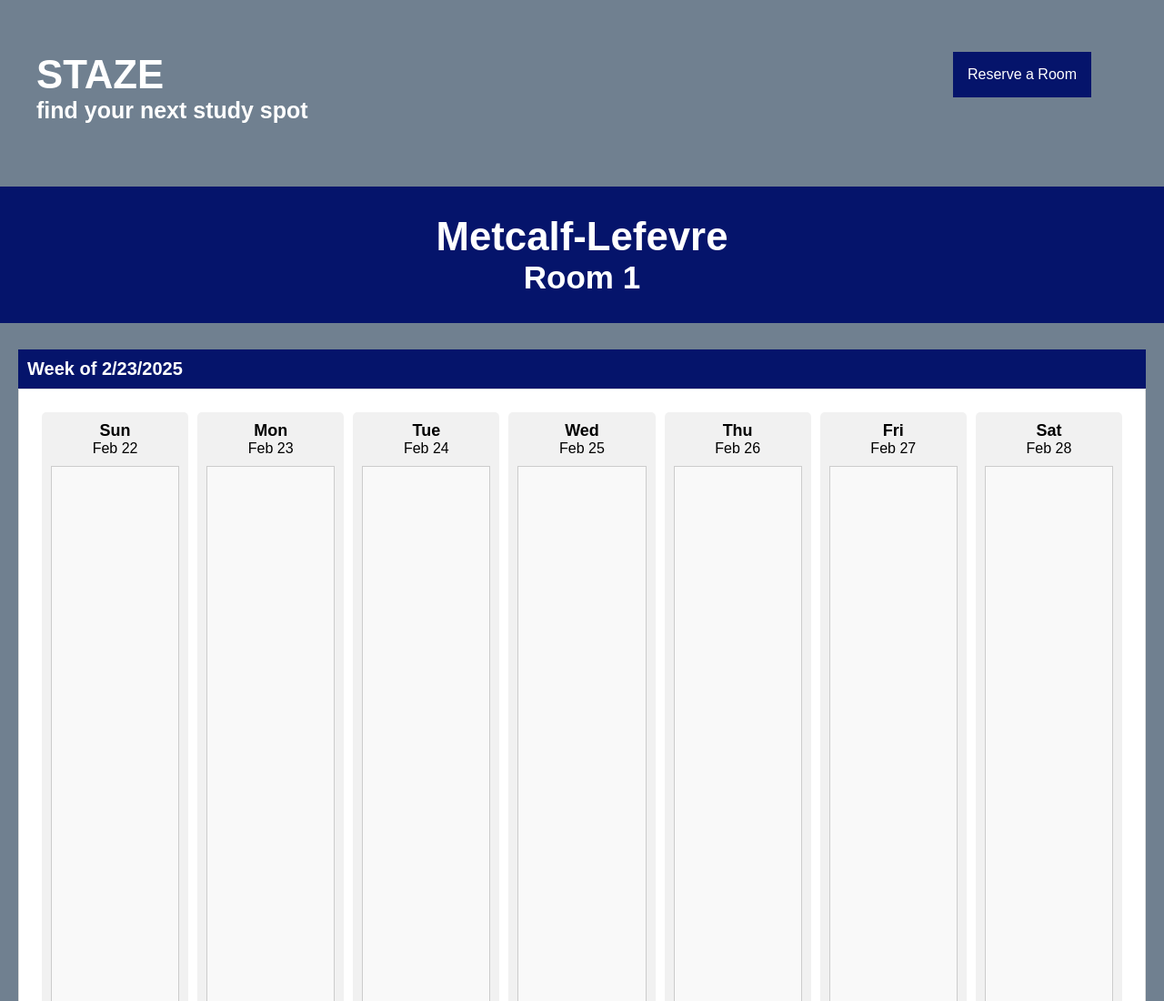
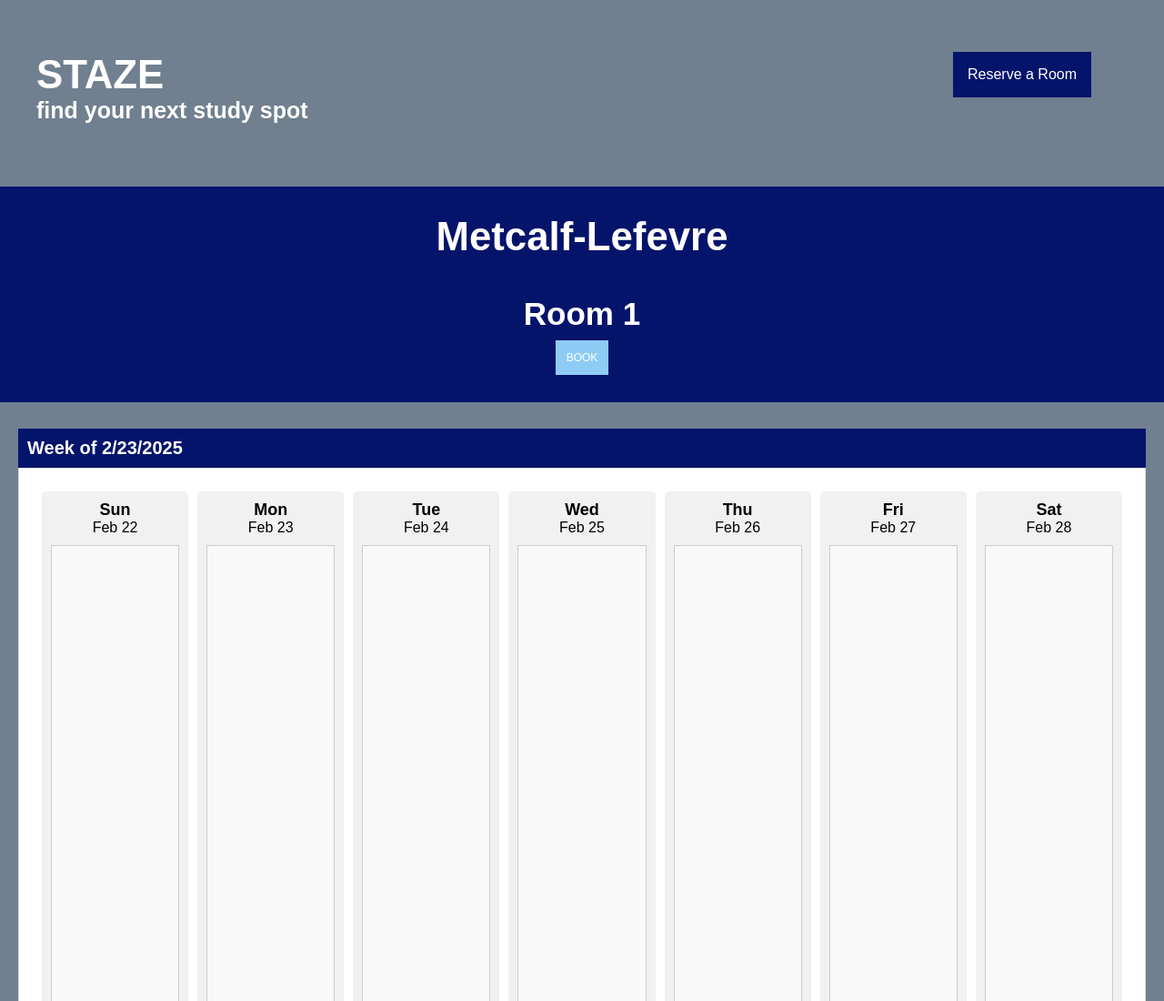
Before and after one commit to mndytran/staze, a plain HTML site: page src/metcalf/ML_room1.html in a window 1280 px wide. Shown: the top 1100 px of the page at 91% size. Drawn offline with Linux system fonts and the light colour scheme.

Commit message:
made a booking link! connected to a spreadsheet

```diff
--- a/src/metcalf/ML_room1.html
+++ b/src/metcalf/ML_room1.html
@@ -23,9 +23,15 @@
 </div>
 <header>
     <h2>
-        <strong>Metcalf-Lefevre</strong>
+        <strong>Metcalf-Lefevre</strong><br>
         Room 1
+        <div>
+            <a href="https://script.google.com/macros/s/AKfycbxvQimB0qHOyz33jlPfIEd4GWwbndLxh4QCYCPwSQeh6Z_Svndm6XstFYbAao759EaX/exec" target="_blank">
+                <button class="booking">BOOK</button>
+            </a>
+        </div>
     </h2>
+
 </header>
 
 <div class="calendar">
--- a/src/style.css
+++ b/src/style.css
@@ -37,6 +37,21 @@ h2 strong {
     display: block;
     font-size: 125%;
 }
+
+.booking {
+    background-color: #8eccf5;
+    color: white;
+    padding: 12px;
+    font-size: 12px;
+    font-family: Arial, Helvetica, sans-serif;
+    border: none;
+    cursor: pointer;
+}
+
+.booking:hover{
+    background-color: #cbe5f7;
+}
+
 .dropbtn {
     background-color: #05146b;
     color: white;
```
